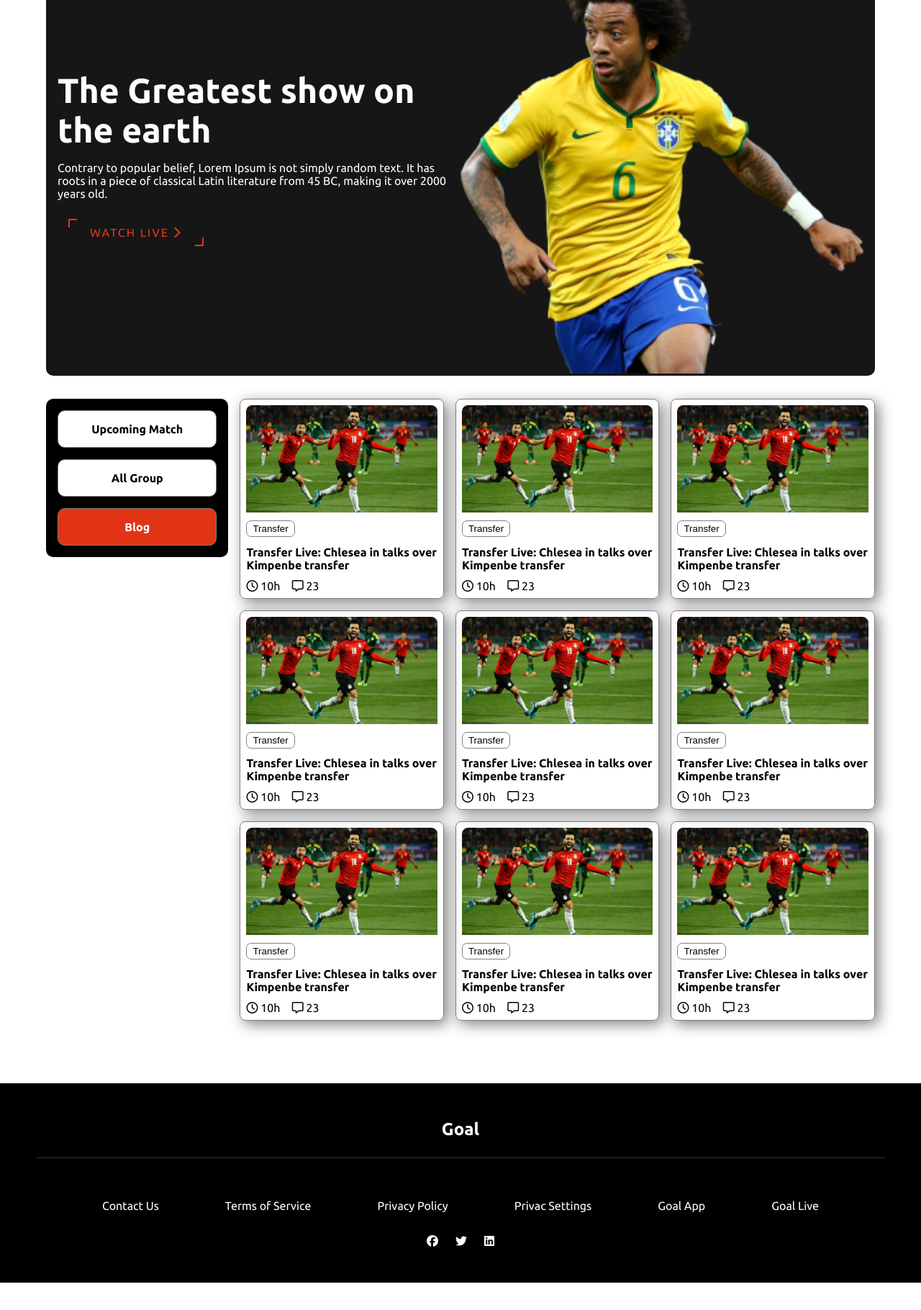
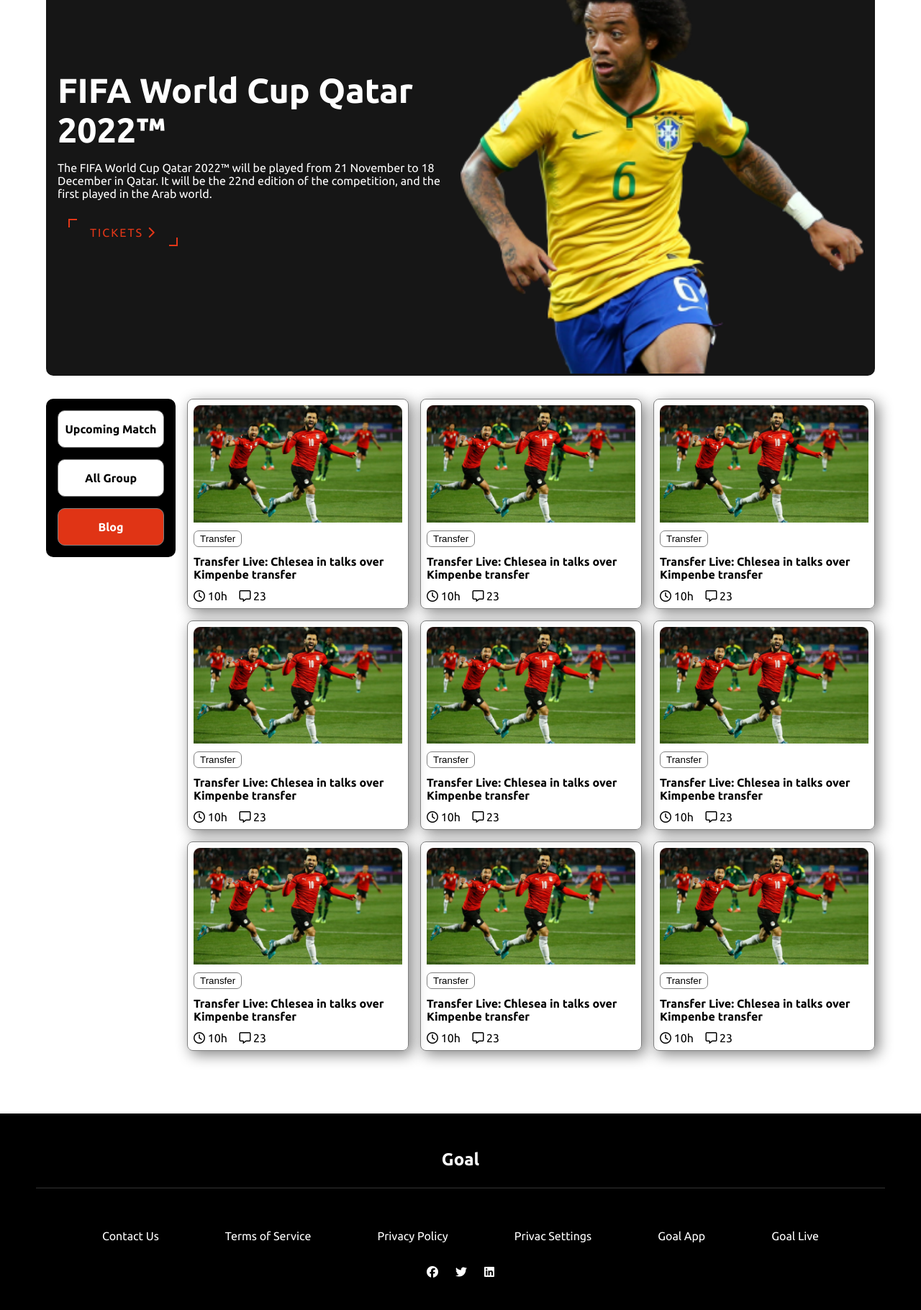
Before and after one commit to ThisIsKhalid/World-Cup, a plain HTML site: page index.html in a window 1280 px wide. Shown: the part 90-1910 px from the top of the page at 72% size. Before the commit the page ends 1872 px from the top, so only its background shows below. Drawn offline with Linux system fonts and the light colour scheme.

Commit message:
revesion done

```diff
--- a/Styles/style.css
+++ b/Styles/style.css
@@ -1,7 +1,7 @@
 * {
-    box-sizing: border-box;
     margin: 0;
     padding: 0;
+    box-sizing: border-box;
 }
 
 /* common style  */
@@ -92,18 +92,17 @@
 }
 .header-img img {
     width: 100%;
-
 }
 
 /* main section  */
 
 .full-content {
     display: flex;
-    margin: 32px 0;
+    margin: 2em 0;
 }
 
 aside {
-    width: 22%;
+    width: 180px;
     height: 100%;
     padding: 1em;
     border-radius: 10px;
@@ -130,7 +129,7 @@
     padding: 1em 0;
 }
 aside a:hover {
-    border: 2px solid goldenrod;
+    border: 2px solid tomato;
 }
 
 
@@ -231,7 +230,9 @@
     display: flex;
     justify-content: center;
     column-gap: 1.5em;
-
+}
+.social-icons a {
+    color: white;
 }
 
 /* media query  */
@@ -289,10 +290,6 @@
         overflow: hidden;
         text-overflow: ellipsis;
     }
-    .header-text button {
-        padding: 1em 3em;
-    }
-
     .full-content {
         flex-direction: column;
         align-items: center;
@@ -300,7 +297,6 @@
 
     aside {
         width: 70%;
-        flex-direction: column;
         background-color: white;
     }
     .blogs {
--- a/index.html
+++ b/index.html
@@ -17,14 +17,15 @@
     <!-- stylesheet -->
     <link rel="stylesheet" href="Styles/style.css">
 </head>
+
 <body>
     <!-- header section start -->
     <header class="container">
         <div class="header-text">
-            <h1>The Greatest show on the earth</h1>
-            <p>Contrary to popular belief, Lorem Ipsum is not simply random text. It has roots in a piece of classical Latin literature from 45 BC, making it over 2000 years old.</p>
+            <h1>FIFA World Cup Qatar 2022™</h1>
+            <p>The FIFA World Cup Qatar 2022™ will be played from 21 November to 18 December in Qatar. It will be the 22nd edition of the competition, and the first played in the Arab world.</p>
             <div class="header-button">
-                <a href="">Watch Live <i class="fa-solid fa-chevron-right"></i></a>
+                <a href="">Tickets <i class="fa-solid fa-chevron-right"></i></a>
             </div>
         </div>
         <div class="header-img">
@@ -32,6 +33,7 @@
         </div>
     </header>
     <!-- header section end -->
+
     <!-- main section start -->
     <main class="container">
         <section class="full-content">
@@ -178,9 +180,9 @@
             <div class="link"><a href="">Goal Live</a></div>
         </div>
         <div class="social-icons">
-            <i class="fa-brands fa-facebook"></i>
-            <i class="fa-brands fa-twitter"></i>
-            <i class="fa-brands fa-linkedin"></i>
+            <a target="_blank" href="https://web.facebook.com/"><i class="fa-brands fa-facebook"></i></a>
+            <a target="_blank" href="https://twitter.com"><i class="fa-brands fa-twitter"></i></a>
+            <a target="_blank" href="https://www.linkedin.com"><i class="fa-brands fa-linkedin"></i></a>
         </div>
     </footer>
     <!-- footer section end -->
```
Also changed, not shown: upcoming-match.html (+5 -7 lines).
